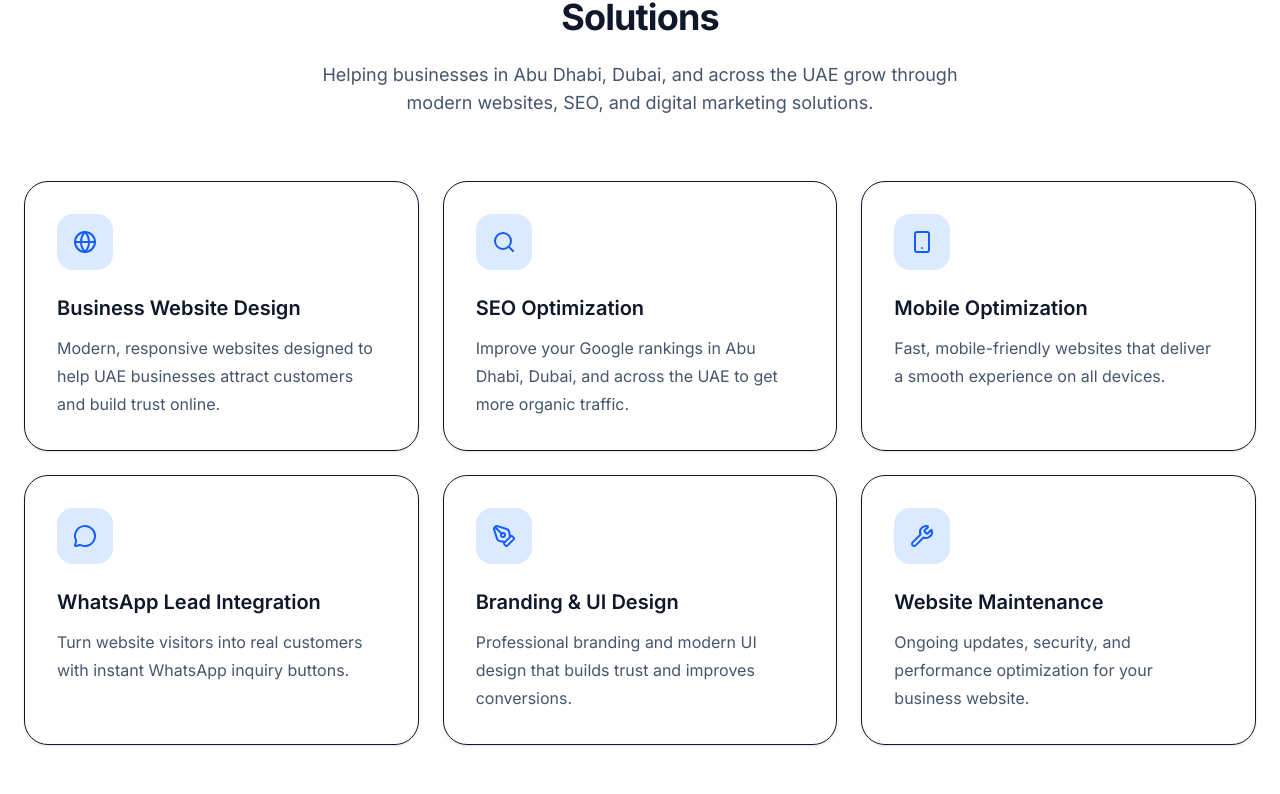
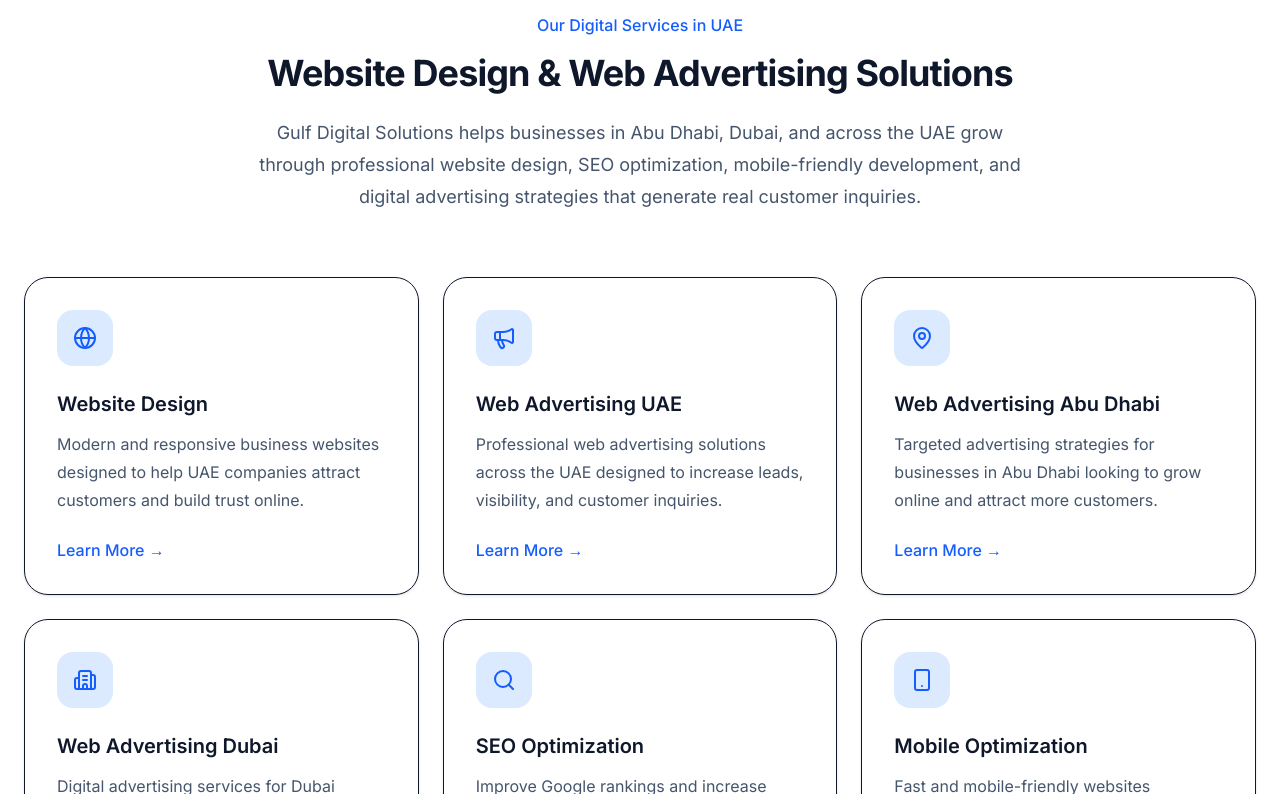
Before and after one commit to r-jheltandugon/gulf-digital-solutions, a Next.js app: page / in a window 1280 px wide. Shown: the part 866-1660 px from the top of the page. Built offline with nearby package versions, Linux system fonts and the light colour scheme.

Commit message:
Add more contents

```diff
--- a/components/sections/services.tsx
+++ b/components/sections/services.tsx
@@ -1,9 +1,13 @@
+import Link from "next/link";
+
 import {
   Globe,
   Search,
   Smartphone,
   MessageCircle,
-  PenTool,
+  Megaphone,
+  MapPin,
+  Building2,
   Wrench,
 } from "lucide-react";
 
@@ -11,48 +15,75 @@ import Container from "../layout/container";
 
 const services = [
   {
-    title: "Business Website Design",
+    title: "Website Design",
     description:
-      "Modern, responsive websites designed to help UAE businesses attract customers and build trust online.",
+      "Modern and responsive business websites designed to help UAE companies attract customers and build trust online.",
     icon: Globe,
+    href: "/services/website-design",
   },
+
+  {
+    title: "Web Advertising UAE",
+    description:
+      "Professional web advertising solutions across the UAE designed to increase leads, visibility, and customer inquiries.",
+    icon: Megaphone,
+    href: "/services/website-advertising-uae",
+  },
+
+  {
+    title: "Web Advertising Abu Dhabi",
+    description:
+      "Targeted advertising strategies for businesses in Abu Dhabi looking to grow online and attract more customers.",
+    icon: MapPin,
+    href: "/services/website-advertising-abu-dhabi",
+  },
+
+  {
+    title: "Web Advertising Dubai",
+    description:
+      "Digital advertising services for Dubai businesses focused on visibility, lead generation, and business growth.",
+    icon: Building2,
+    href: "/services/website-advertising-dubai",
+  },
+
   {
     title: "SEO Optimization",
     description:
-      "Improve your Google rankings in Abu Dhabi, Dubai, and across the UAE to get more organic traffic.",
+      "Improve Google rankings and increase organic traffic with SEO strategies built for businesses in UAE.",
     icon: Search,
+    href: "/services/seo-optimization",
   },
+
   {
     title: "Mobile Optimization",
     description:
-      "Fast, mobile-friendly websites that deliver a smooth experience on all devices.",
+      "Fast and mobile-friendly websites optimized for smartphones, tablets, and modern devices.",
     icon: Smartphone,
+    href: "/services/mobile-optimization",
   },
+
   {
-    title: "WhatsApp Lead Integration",
+    title: "WhatsApp Integration",
     description:
-      "Turn website visitors into real customers with instant WhatsApp inquiry buttons.",
+      "Convert website visitors into real customers using direct WhatsApp inquiry and communication integration.",
     icon: MessageCircle,
+    href: "/services/whatsapp-integration",
   },
-  {
-    title: "Branding & UI Design",
-    description:
-      "Professional branding and modern UI design that builds trust and improves conversions.",
-    icon: PenTool,
-  },
+
   {
     title: "Website Maintenance",
     description:
-      "Ongoing updates, security, and performance optimization for your business website.",
+      "Ongoing website updates, performance optimization, security improvements, and technical support.",
     icon: Wrench,
+    href: "/services/maintenance",
   },
 ];
 
 export default function ServicesSection() {
   return (
-    <section>
+    <section className="py-24">
       <Container>
-        <div className="mx-auto max-w-2xl text-center">
+        <div className="mx-auto max-w-3xl text-center">
           <p className="font-medium text-blue-600">
             Our Digital Services in UAE
           </p>
@@ -61,9 +92,11 @@ export default function ServicesSection() {
             Website Design & Web Advertising Solutions
           </h2>
 
-          <p className="mt-6 text-lg text-slate-600 dark:text-slate-300">
-            Helping businesses in Abu Dhabi, Dubai, and across the UAE grow
-            through modern websites, SEO, and digital marketing solutions.
+          <p className="mt-6 text-lg leading-8 text-slate-600 dark:text-slate-300">
+            Gulf Digital Solutions helps businesses in Abu Dhabi, Dubai,
+            and across the UAE grow through professional website design,
+            SEO optimization, mobile-friendly development, and digital
+            advertising strategies that generate real customer inquiries.
           </p>
         </div>
 
@@ -72,11 +105,12 @@ export default function ServicesSection() {
             const Icon = service.icon;
 
             return (
-              <div
+              <Link
                 key={service.title}
-                className="rounded-3xl border p-8 shadow-sm transition hover:-translate-y-1 hover:shadow-lg"
+                href={service.href}
+                className="group rounded-3xl border p-8 shadow-sm transition hover:-translate-y-1 hover:border-blue-500 hover:shadow-lg"
               >
-                <div className="flex h-14 w-14 items-center justify-center rounded-2xl bg-blue-100">
+                <div className="flex h-14 w-14 items-center justify-center rounded-2xl bg-blue-100 transition group-hover:bg-blue-200">
                   <Icon className="text-blue-600" />
                 </div>
 
@@ -87,7 +121,11 @@ export default function ServicesSection() {
                 <p className="mt-3 leading-7 text-slate-600 dark:text-slate-300">
                   {service.description}
                 </p>
-              </div>
+
+                <p className="mt-6 font-medium text-blue-600">
+                  Learn More →
+                </p>
+              </Link>
             );
           })}
         </div>
```
